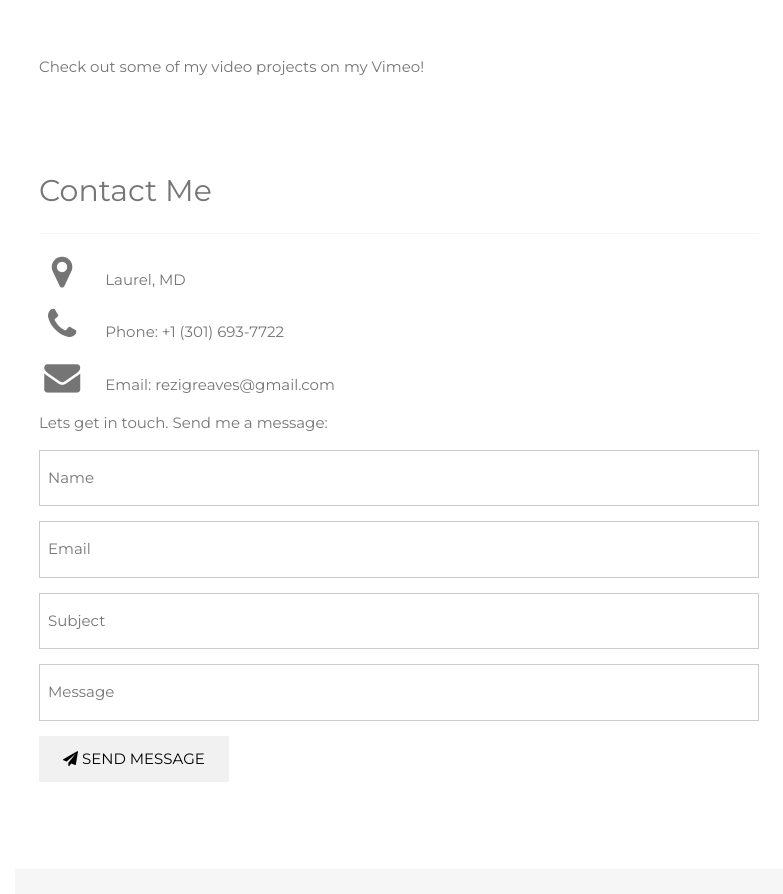
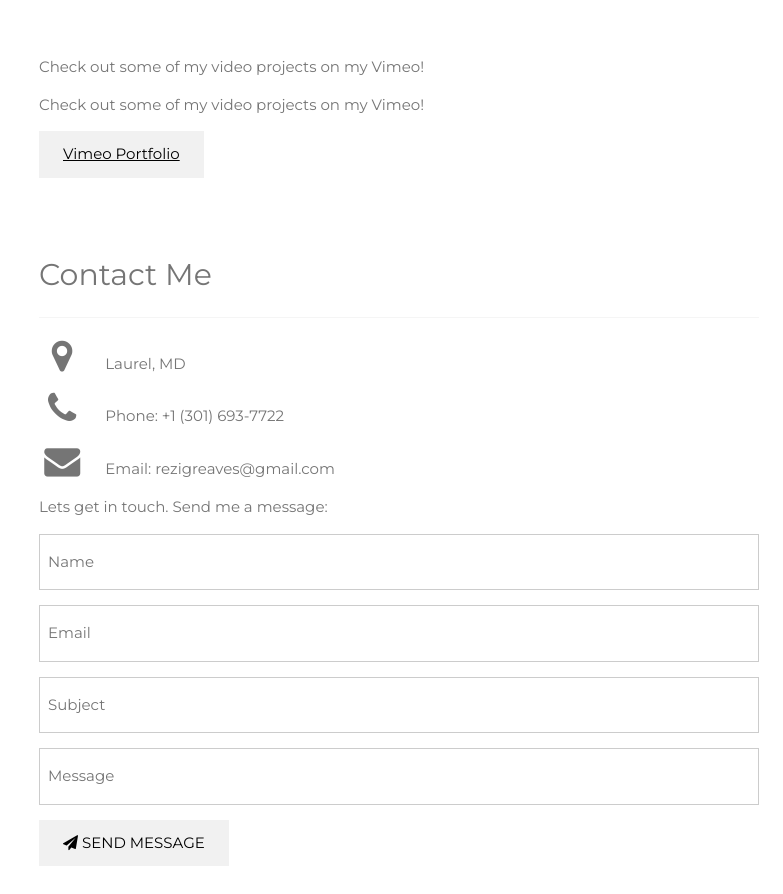
Before and after one commit to rezigreaves/lunarez.github.io, a plain HTML site: page index.html in a window 1280 px wide. Shown: the part 3743-4637 px from the top of the page, without its empty margins (497-1280 px from the left). Drawn offline with nearby package versions, Linux system fonts and the light colour scheme.

Commit message:
Update index.html

```diff
--- a/index.html
+++ b/index.html
@@ -104,7 +104,10 @@ body, h1,h2,h3,h4,h5,h6 {font-family: "Montserrat", sans-serif}
   <!-- End Portfolio Section -->
   </div>
   <p>Check out some of my video projects on my Vimeo!</p>
-
+  <p>Check out some of my video projects on my Vimeo!</p>
+  <button class="w3-button w3-light-grey w3-padding-large">
+  <a href="https://vimeo.com/manage/folders/1909486"> Vimeo Portfolio </a>
+    </button>
   </div>
 
 
```
